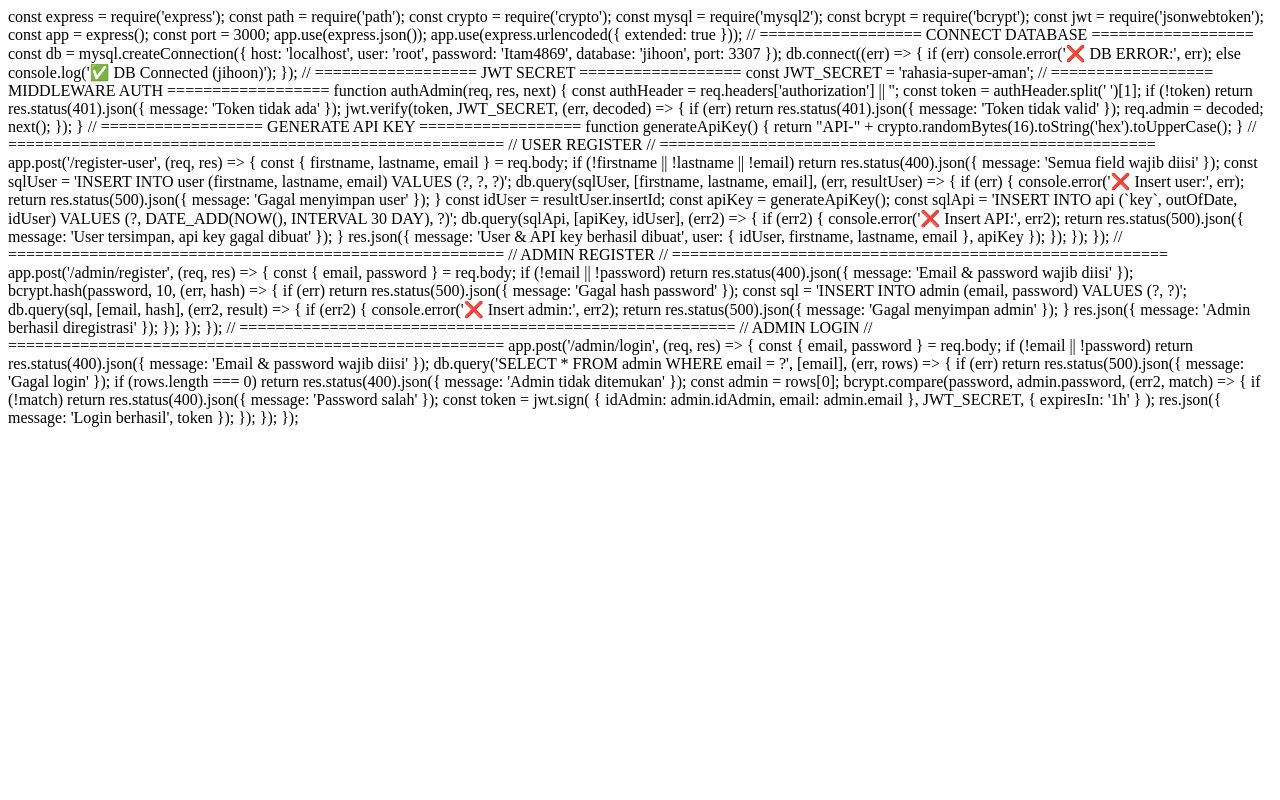
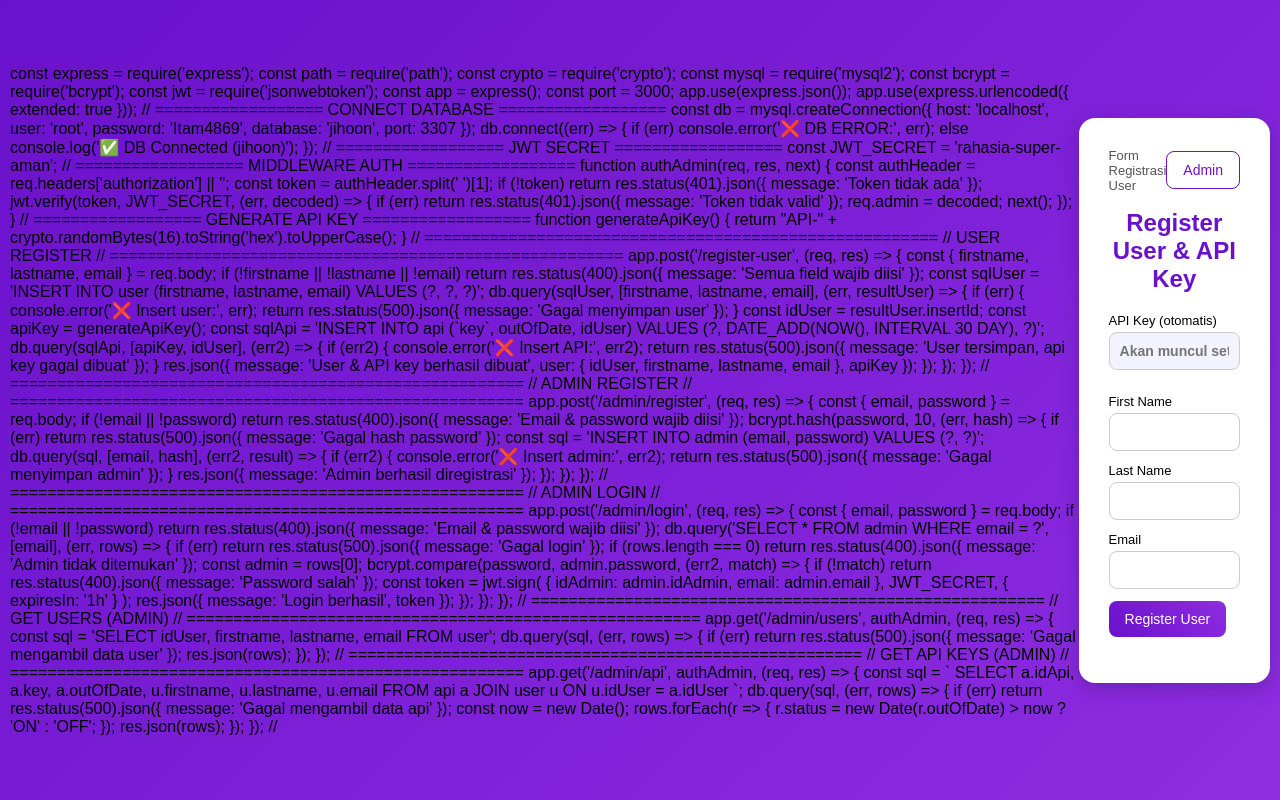
Before and after one commit to taznimt/240_APIKeyGenerator, a website: page public/index.html in a window 1280 px wide. Drawn offline with Linux system fonts and the light colour scheme.

Commit message:
Implement Admin Read endpoints and create public user registration UI

```diff
--- a/public/index.html
+++ b/public/index.html
@@ -136,3 +136,201 @@ app.post('/admin/login', (req, res) => {
     });
   });
 });
+// =======================================================
+//                     GET USERS (ADMIN)
+// =======================================================
+app.get('/admin/users', authAdmin, (req, res) => {
+  const sql = 'SELECT idUser, firstname, lastname, email FROM user';
+  db.query(sql, (err, rows) => {
+    if (err) return res.status(500).json({ message: 'Gagal mengambil data user' });
+    res.json(rows);
+  });
+});
+
+// =======================================================
+//                     GET API KEYS (ADMIN)
+// =======================================================
+app.get('/admin/api', authAdmin, (req, res) => {
+  const sql = `
+    SELECT a.idApi, a.key, a.outOfDate, u.firstname, u.lastname, u.email
+    FROM api a
+    JOIN user u ON u.idUser = a.idUser
+  `;
+
+  db.query(sql, (err, rows) => {
+    if (err) return res.status(500).json({ message: 'Gagal mengambil data api' });
+
+    const now = new Date();
+    rows.forEach(r => {
+      r.status = new Date(r.outOfDate) > now ? 'ON' : 'OFF';
+    });
+
+    res.json(rows);
+  });
+});
+
+// <!DOCTYPE html>
+<html lang="id">
+<head>
+  <meta charset="UTF-8">
+  <meta name="viewport" content="width=device-width, initial-scale=1.0">
+  <title>Register User & API Key</title>
+  <style>
+    * { box-sizing: border-box; }
+
+    body {
+      margin: 0;
+      padding: 0;
+      font-family: 'Poppins', sans-serif;
+      background: linear-gradient(135deg, #6a11cb, #8e2de2);
+      min-height: 100vh;
+      display: flex;
+      justify-content: center;
+      align-items: center;
+      padding: 40px 10px;
+    }
+
+    .container {
+      background: white;
+      padding: 30px;
+      border-radius: 16px;
+      box-shadow: 0 6px 20px rgba(0, 0, 0, 0.2);
+      width: 100%;
+      max-width: 450px;
+    }
+
+    h2 {
+      color: #6a11cb;
+      margin-top: 0;
+      margin-bottom: 20px;
+      text-align: center;
+    }
+
+    label {
+      font-size: 13px;
+      font-weight: 500;
+      display: block;
+      margin-bottom: 4px;
+    }
+
+    input {
+      width: 100%;
+      padding: 10px;
+      margin-bottom: 12px;
+      border-radius: 8px;
+      border: 1px solid #ccc;
+      font-size: 14px;
+    }
+
+    input[readonly] {
+      background: #f3f3ff;
+      font-weight: bold;
+    }
+
+    .row {
+      display: flex;
+      gap: 8px;
+      align-items: center;
+      margin-bottom: 12px;
+    }
+
+    button {
+      background: linear-gradient(45deg, #6a11cb, #8e2de2);
+      color: white;
+      border: none;
+      padding: 10px 16px;
+      border-radius: 8px;
+      cursor: pointer;
+      font-size: 14px;
+      transition: 0.3s;
+    }
+
+    button:hover { opacity: 0.9; }
+
+    .btn-secondary {
+      background: white;
+      color: #6a11cb;
+      border: 1px solid #6a11cb;
+    }
+
+    .btn-secondary:hover {
+      background: #6a11cb;
+      color: white;
+    }
+
+    .top-bar {
+      display: flex;
+      justify-content: space-between;
+      align-items: center;
+      margin-bottom: 16px;
+    }
+
+    .top-bar span {
+      font-size: 13px;
+      color: #555;
+    }
+  </style>
+</head>
+<body>
+  <div class="container">
+    <div class="top-bar">
+      <span>Form Registrasi User</span>
+      <button class="btn-secondary" type="button" onclick="window.location.href='/admin.html'">Admin</button>
+    </div>
+    <h2>Register User & API Key</h2>
+
+    <form id="userForm">
+      <label for="apiKey">API Key (otomatis)</label>
+      <div class="row">
+        <input type="text" id="apiKey" readonly placeholder="Akan muncul setelah register">
+      </div>
+
+      <label for="firstname">First Name</label>
+      <input type="text" id="firstname" required>
+
+      <label for="lastname">Last Name</label>
+      <input type="text" id="lastname" required>
+
+      <label for="email">Email</label>
+      <input type="email" id="email" required>
+
+      <button type="submit">Register User</button>
+    </form>
+
+  </div>
+
+  <script>
+    const form = document.getElementById('userForm');
+    const apiKeyInput = document.getElementById('apiKey');
+
+    form.addEventListener('submit', async (e) => {
+      e.preventDefault();
+
+      const firstname = document.getElementById('firstname').value;
+      const lastname = document.getElementById('lastname').value;
+      const email = document.getElementById('email').value;
+
+      try {
+        const res = await fetch('/register-user', {
+          method: 'POST',
+          headers: { 'Content-Type': 'application/json' },
+          body: JSON.stringify({ firstname, lastname, email })
+        });
+
+        const data = await res.json();
+
+        // Hanya tampilkan API key
+        if (data.apiKey) {
+          apiKeyInput.value = data.apiKey;
+          alert("User berhasil dibuat!\nAPI Key: " + data.apiKey);
+        } else {
+          alert("Terjadi kesalahan: " + (data.message || "Unknown error"));
+        }
+
+      } catch (err) {
+        alert("Error: " + err.message);
+      }
+    });
+  </script>
+</body>
+</html>
```
